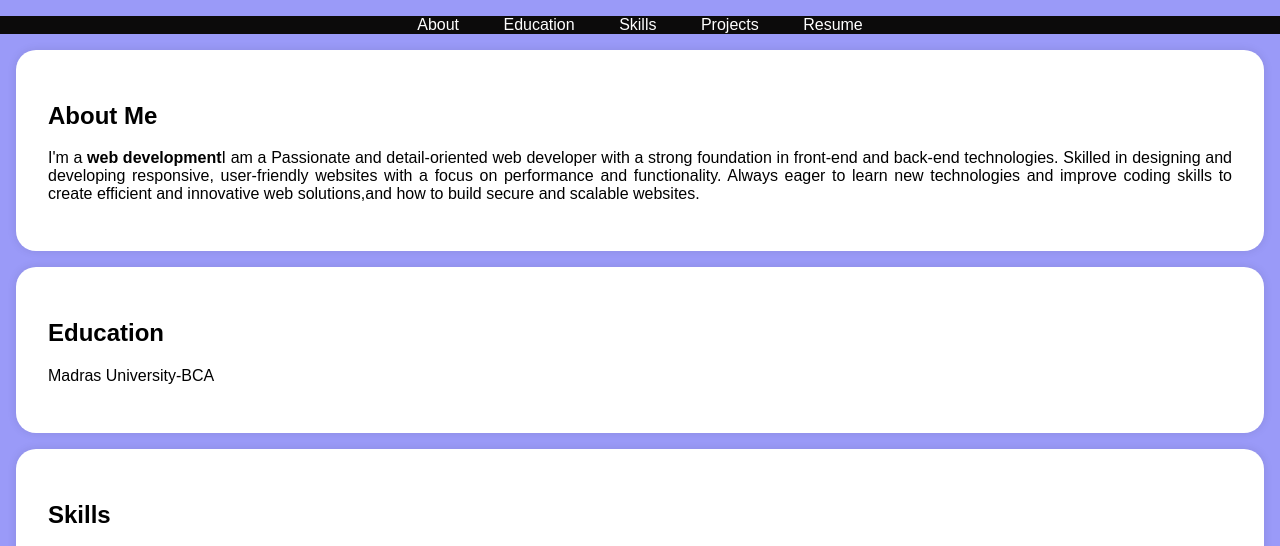
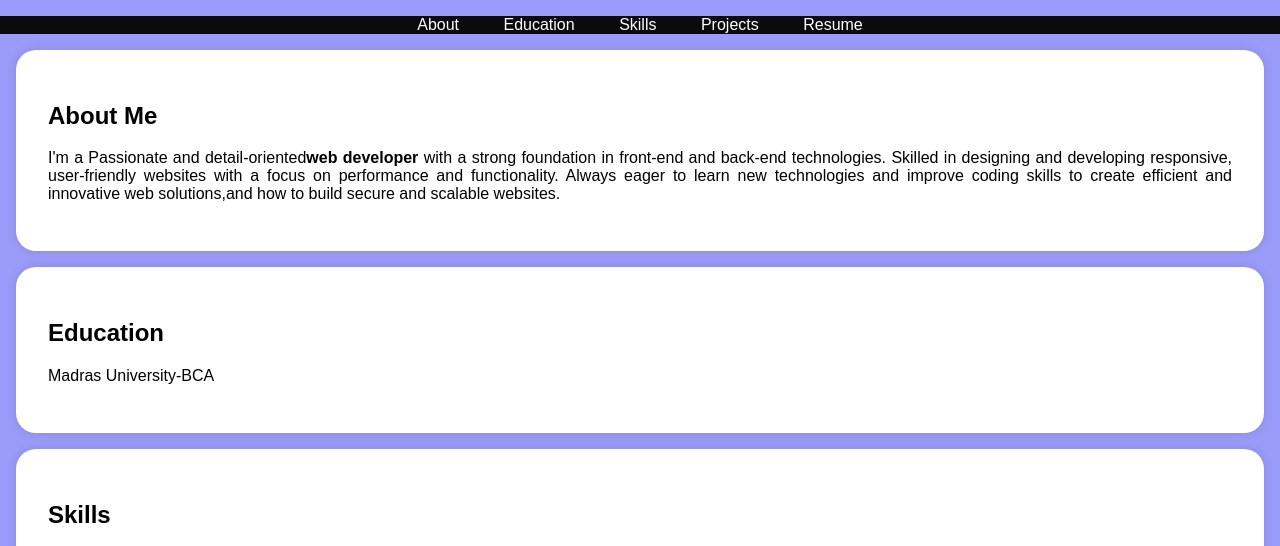
Before and after one commit to MythiliSanjaiyan/digital-portfolio, a plain HTML site: page index.html in a window 1280 px wide. Shown: the part 197-743 px from the top of the page. Drawn offline with Linux system fonts and the light colour scheme.

Commit message:
index.html

```diff
--- a/index.html
+++ b/index.html
@@ -115,7 +115,7 @@
     <section id="about">
         <div class="section-content">
             <h2>About Me</h2>
-            <p>I'm a <b>web development</b>I am a Passionate and detail-oriented web developer with a strong foundation in front-end and back-end technologies. Skilled in designing and developing responsive, user-friendly websites with a focus on performance and functionality. Always eager to learn new technologies and improve coding skills to create efficient and innovative web solutions,and how to build secure and scalable websites.</p>
+            <p>I'm a Passionate and detail-oriented<b>web developer</b> with a strong foundation in front-end and back-end technologies. Skilled in designing and developing responsive, user-friendly websites with a focus on performance and functionality. Always eager to learn new technologies and improve coding skills to create efficient and innovative web solutions,and how to build secure and scalable websites.</p>
 
         </div>
     </section>
```
